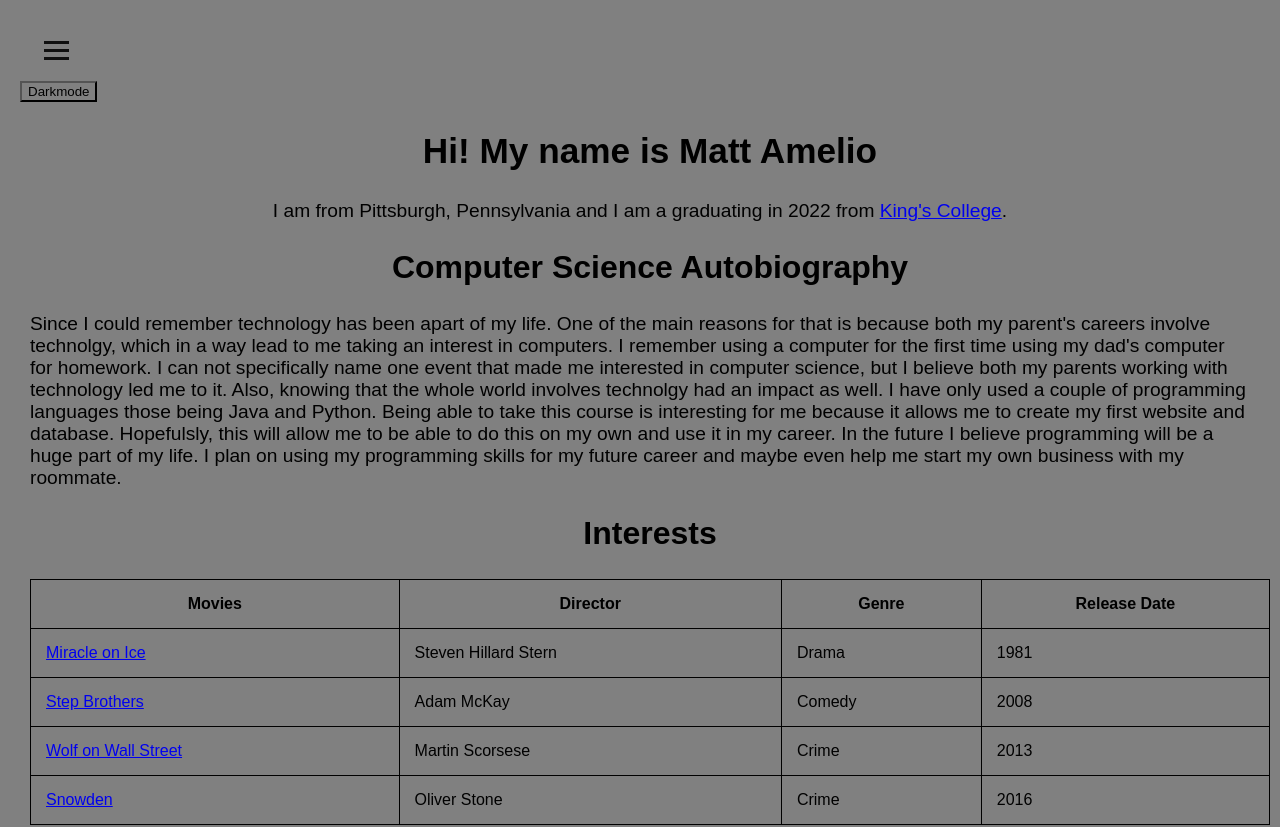
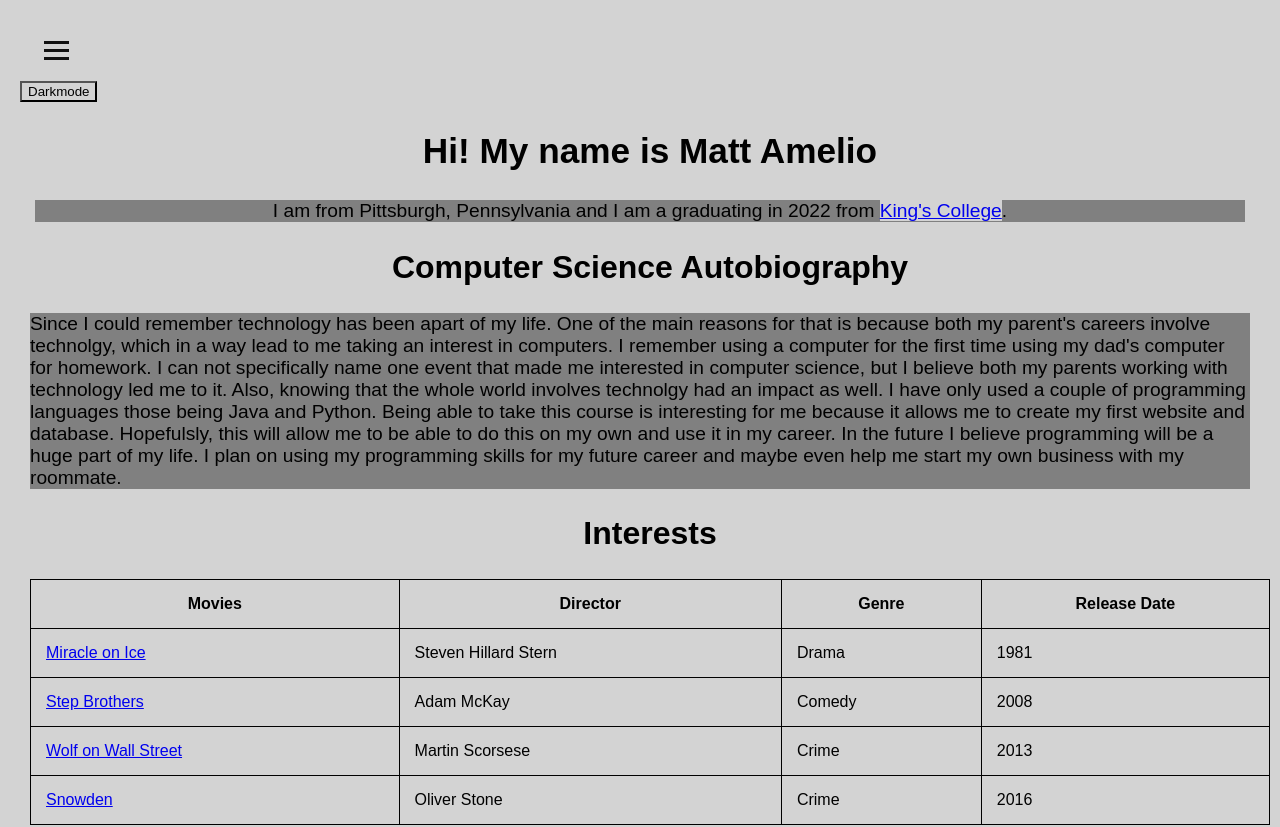
Before and after one commit to mattamelio/MattamelioCS256, a plain HTML site: page index.html in a window 1280 px wide. Shown: the top 827 px of the page. Drawn offline with Linux system fonts and the light colour scheme.

```diff
--- a/script.js
+++ b/script.js
@@ -3,7 +3,7 @@
 const navMenu = document.querySelector(".nav-menu");    // the navigation menu
 const navLink = document.querySelectorAll(".nav-link"); // array of all of the links in the nav menu
 const darkmode = document.querySelector("#dark");
-const body = document.getElementByTageName("body")[0];
+const body = document.getElementByTagName("body")[0];
 const header = document.querySelector(".header");
 const footer = document.querySelector(".footer");
 const bar = document.querySelectorAll(".bar");
@@ -33,7 +33,6 @@
 // when it is clicked
 
 for(var i = 0; i < navLink.length; i++) {
-
 	navLink[i].addEventListener("click", closeMenu);
 }
 
--- a/style.css
+++ b/style.css
@@ -1,12 +1,12 @@
 *{
-  background: grey;
+  background: lightgrey;
 }
 
 
 header {
   padding: 40px;
   text-align: center;
-  background: 7df9ff;
+  background: lightblue;
   margin:30px;
   text-color: black;
   font-size: 2.5em;
```
